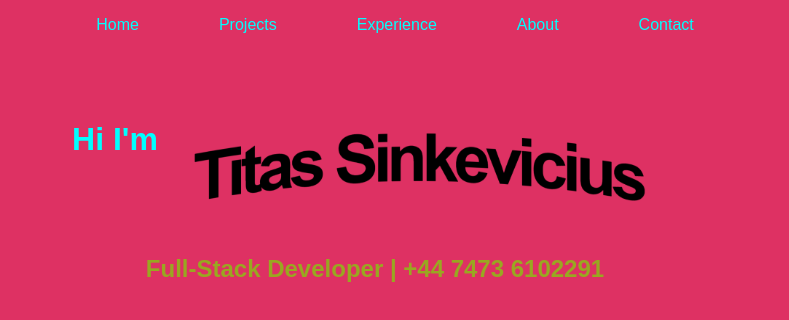
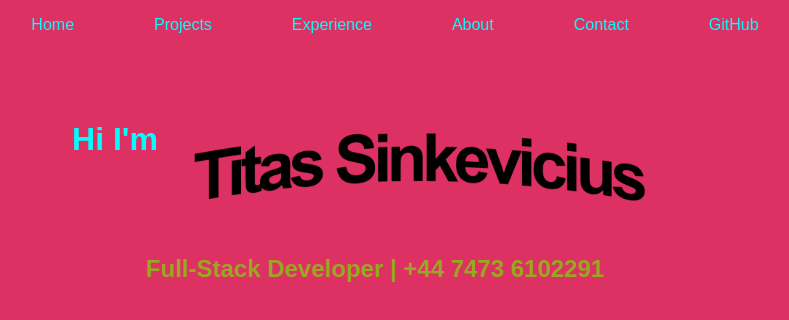
Before and after one commit to Begrudgingly3/Digital-CV, a plain HTML site: page index.html in a window 1280 px wide. Shown: the whole page, without its empty margins (265-1054 px from the left). Drawn offline with Linux system fonts and the light colour scheme; a web font is replaced by a local one.

Commit message:
added github nav link

```diff
--- a/index.html
+++ b/index.html
@@ -23,6 +23,7 @@
           <li><a href="#">Experience</a></li>
           <li><a href="#">About</a></li>
           <li><a href="#">Contact</a></li>
+          <li><a href="https://github.com/Begrudgingly3">GitHub</a></li>
         </ul>
       </nav>
     </header>
```
